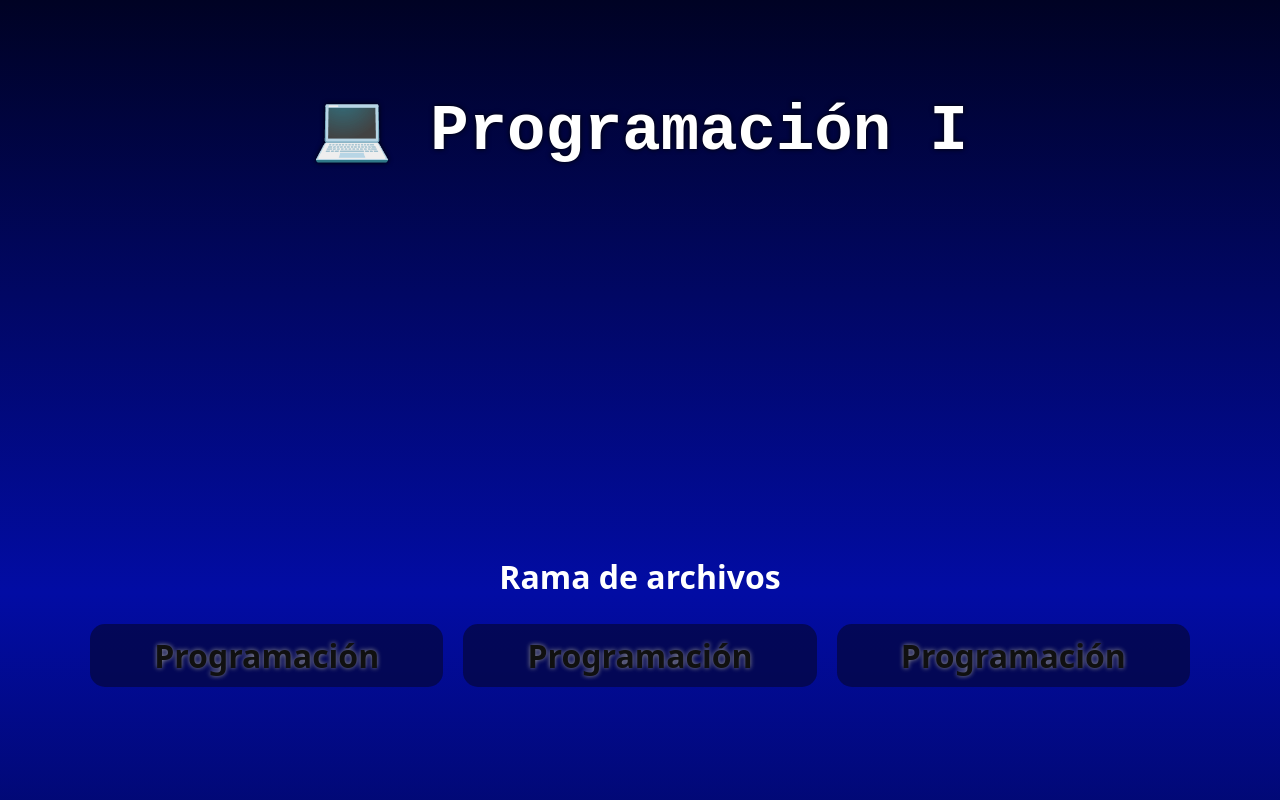
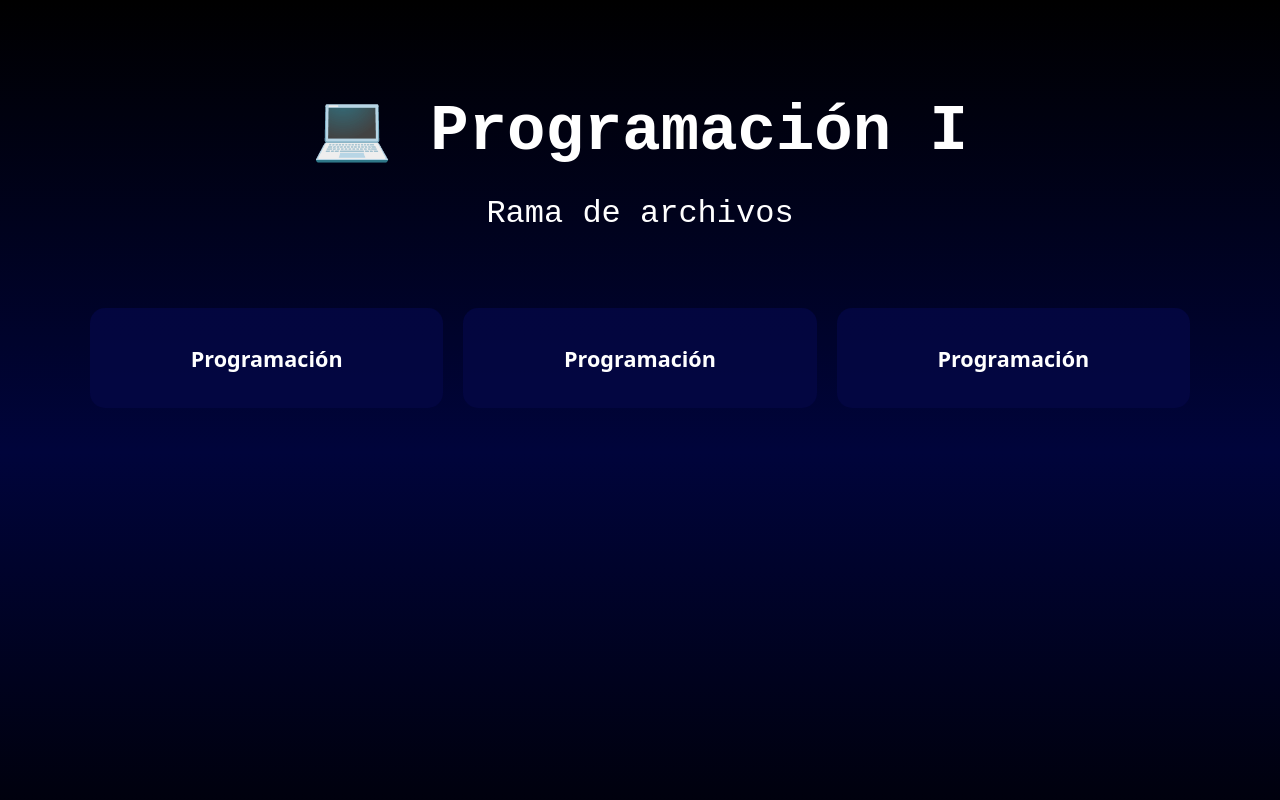
Before and after one commit to alexcuadroo/inet, a plain HTML site: page programacion/index.html in a window 1280 px wide. Shown: the top 800 px of the page. Drawn offline with Linux system fonts and the light colour scheme; files that its build step writes are made by us from their sources.

Commit message:
estilos del footer index 1 y algo de optimizaciónd de img

```diff
--- /dev/null
+++ b/programacion/styles.css
@@ -0,0 +1,103 @@
+* {
+    min-width: 0;
+    font: inherit;
+    font-family: system-ui, -apple-system, BlinkMacSystemFont, 'Segoe UI', Roboto, Oxygen, Ubuntu, Cantarell, 'Open Sans', 'Helvetica Neue', sans-serif;
+}
+*, *::before, *::after {
+    box-sizing: border-box;
+}
+body {
+    margin: 0;
+    min-height: 100dvh;
+    color: white;
+    background: rgb(0,2,36);
+    background: linear-gradient(0deg, rgb(0, 0, 0) 0%, rgb(0, 4, 59) 50%, rgb(0, 0, 0) 100%);
+}
+h1, h2, h3, h4 {
+    text-wrap: balance;
+    font-family: system-ui, -apple-system, BlinkMacSystemFont, 'Segoe UI', Roboto, Oxygen, Ubuntu, Cantarell, 'Open Sans', 'Helvetica Neue', sans-serif;
+}
+p {
+    text-wrap: pretty;
+}
+h1 {
+    text-align: center;
+    font-size: 40px;
+    text-wrap: balance;
+}
+h2 {
+    font-size: large;
+    text-align: center;
+}
+h3 {
+    font-size: 1.35rem;
+    font-weight: 600;
+    text-align: center;
+    margin: 10px;
+}
+.contenedor {
+    display: grid;
+    grid-template-columns: repeat( auto-fit, minmax(250px, 1fr) );
+    gap: 20px;
+    margin: 0px 20px;
+    padding-bottom: 100px;
+    padding-top: 30px;
+}
+.contenedor div {
+    background-color: #040745c8;
+    border-radius: 15px;
+    height: 100px;
+    display: flex;
+    justify-content: center;
+    align-items: center;
+}
+.contenedor div:hover {
+    transition: all 0.2s ease-in-out;
+    transform: scale(1.05);
+    box-shadow: #6d84f9 0px 0px 10px;
+    border: none;
+    cursor: pointer;
+}
+footer {
+    font-family: 'IBM Plex Mono', monospace;
+    color: white;
+    text-align: center;
+    margin-bottom: 5px;
+    font-size: 12px;
+}
+footer a {
+    color: rgb(72, 100, 255);
+    text-decoration: none;
+}
+footer a:hover {
+    color: rgb(0, 0, 255);
+}
+
+@media screen and (min-width: 800px) {
+    h1 {
+        text-align: center;
+        font-size: 4rem;
+        font-family: 'IBM Plex Mono', monospace;
+        font-weight: 600;
+        padding-top: 90px;
+        margin: auto;
+    }
+    h2 {
+        font-family: 'IBM Plex Mono', monospace;
+        font-weight: 400;
+        font-size: 2rem;
+        text-align: center;
+    }
+    h3 {
+        font-size: 1.8;
+    }
+    .contenedor {
+        max-width: 1100px;
+        margin: auto;
+        padding-top: 50px;
+        padding-bottom: 470px;
+    }
+    footer {
+        font-size: medium;
+    }
+}
--- a/styles.css
+++ b/styles.css
@@ -107,6 +107,8 @@ p {
     cursor: pointer;
 }
 footer {
+    font-family: 'IBM Plex Mono', monospace;
+    font-size: 12px;
     color: white;
     text-align: center;
     margin-bottom: 5px;
```
Also changed, not shown: recursos/logo_title_negro.webp (added).
